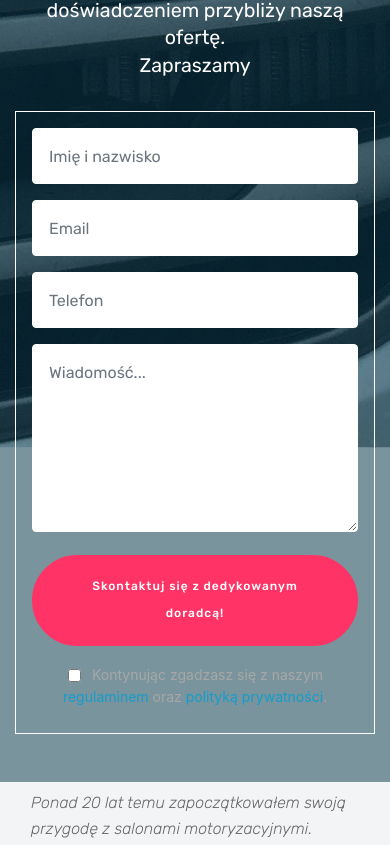
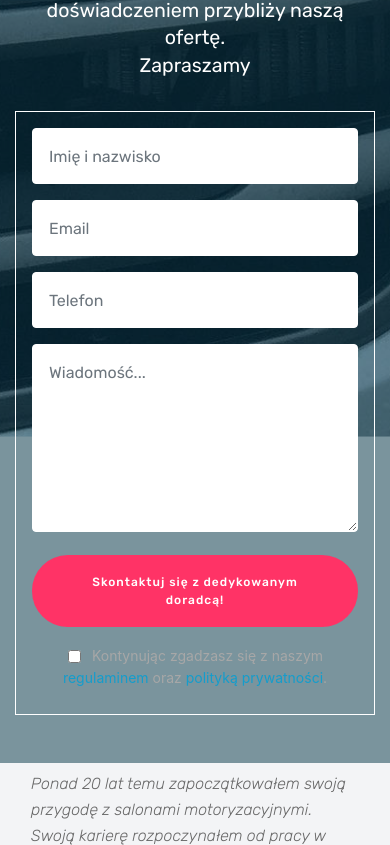
Before and after one commit to Czakanski/witpol, a plain HTML site: page index.html in a window 390 px wide. Shown: the part 899-1744 px from the top of the page. Drawn offline with Linux system fonts and the light colour scheme.

Commit message:
create github pages

```diff
--- a/index.html
+++ b/index.html
@@ -54,7 +54,7 @@
                 <div class="form-container">
                     <div class="media-container-column" data-form-type="formoid">
                         <!---Formbuilder Form--->
-                        <form action="https://mobirise.com/" method="POST" class="mbr-form form-with-styler" data-form-title="Mobirise Form"><input type="hidden" name="email" data-form-email="true" value="dvr8VQoHGTYgopZZ4pmmhLNCGKI8njd+ifgGTP+vmJqpPnXtomKCThup7+mp0nCUVRLspgZaxNc6lUpSuZu9GB6EM9wq1jk0TXcsyiC7qZ5gQlGciBCKoNExdFDpJxmU">
+                        <form action="https://mobirise.com/" method="POST" class="mbr-form form-with-styler" data-form-title="Mobirise Form"><input type="hidden" name="email" data-form-email="true" value="zEmuYHRglZ+7BK0nMlFaEFdVFcpz3TQeJ4qXzgsHahAT9+qjq2aYYi3yArcqNHkUHH2ico9usxgGzcn3bsOislwqa7EIAiSghGi/9VEh5HpB3gwd1003vHblzg8z6ZdK">
                             <div class="row">
                                 <div hidden="hidden" data-form-alert="" class="alert alert-success col-12">Dziękujemy za wypełnienie formularza!</div>
                                 <div hidden="hidden" data-form-alert-danger="" class="alert alert-danger col-12">
@@ -73,7 +73,7 @@
                                 <div data-for="message" class="col-md-12 form-group ">
                                     <textarea name="message" placeholder="Wiadomość..." data-form-field="Message" class="form-control px-3 display-7" id="message-header15-3"></textarea>
                                 </div>
-                                <div class="col-md-12 input-group-btn"><button type="submit" class="btn btn-secondary btn-form display-5" href="mailto:wojtek.witpol@witpol-auto.pl">Skontaktuj się z dedykowanym doradcą!</button></div>
+                                <div class="col-md-12 input-group-btn"><button type="submit" class="btn btn-secondary btn-form display-7" href="mailto:wojtek.witpol@witpol-auto.pl">Skontaktuj się z dedykowanym doradcą!</button></div>
                             </div>
                         <span class="gdpr-block "><label><input type="checkbox" name="gdpr" id="gdpr-header15-3" required="">Kontynując zgadzasz się z naszym <a href="terms.html"> regulaminem</a> oraz <a href="policy.html">polityką prywatności</a>.</label></span></form><!---Formbuilder Form--->
                     </div>
@@ -88,7 +88,7 @@
     </div>
 </section>
 
-<section class="engine"><a href="https://mobirise.info/p">website templates free download</a></section><section class="testimonials3 cid-rotZhCdqH4" id="testimonials3-8">
+<section class="engine"><a href="https://mobirise.info/s">free bootstrap themes</a></section><section class="testimonials3 cid-rotZhCdqH4" id="testimonials3-8">
 
 
 
--- a/page1.html
+++ b/page1.html
@@ -124,7 +124,7 @@
 </section>
 
 
-  <section class="engine"><a href="https://mobirise.info/u">bootstrap html templates</a></section><script src="assets/web/assets/jquery/jquery.min.js"></script>
+  <section class="engine"><a href="https://mobirise.info/k">how to develop own website</a></section><script src="assets/web/assets/jquery/jquery.min.js"></script>
   <script src="assets/popper/popper.min.js"></script>
   <script src="assets/tether/tether.min.js"></script>
   <script src="assets/bootstrap/js/bootstrap.min.js"></script>
```
Also changed, not shown: 1 other file.
